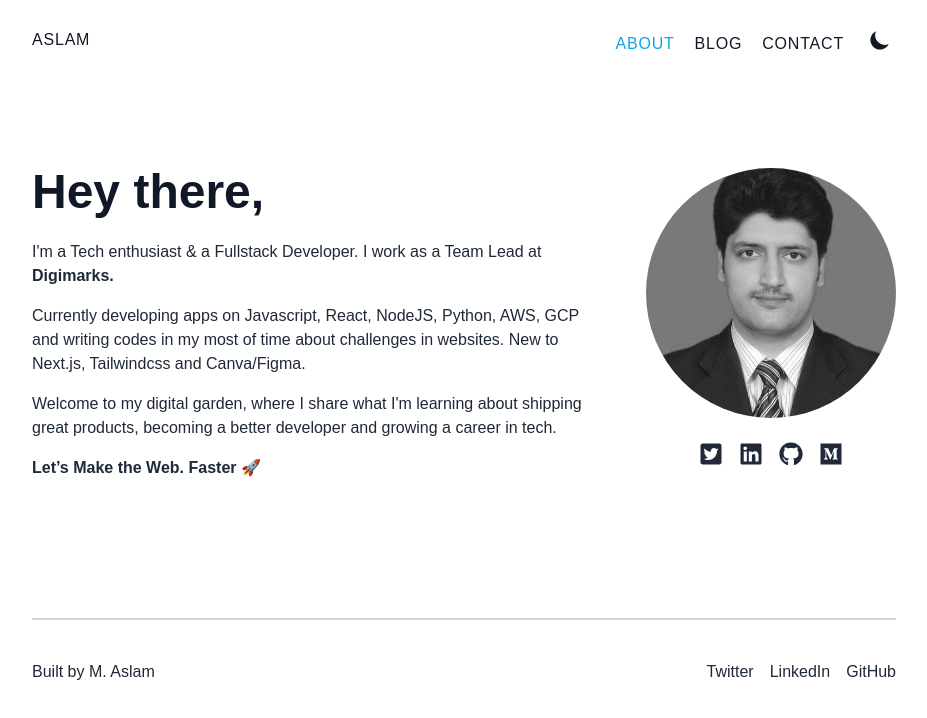
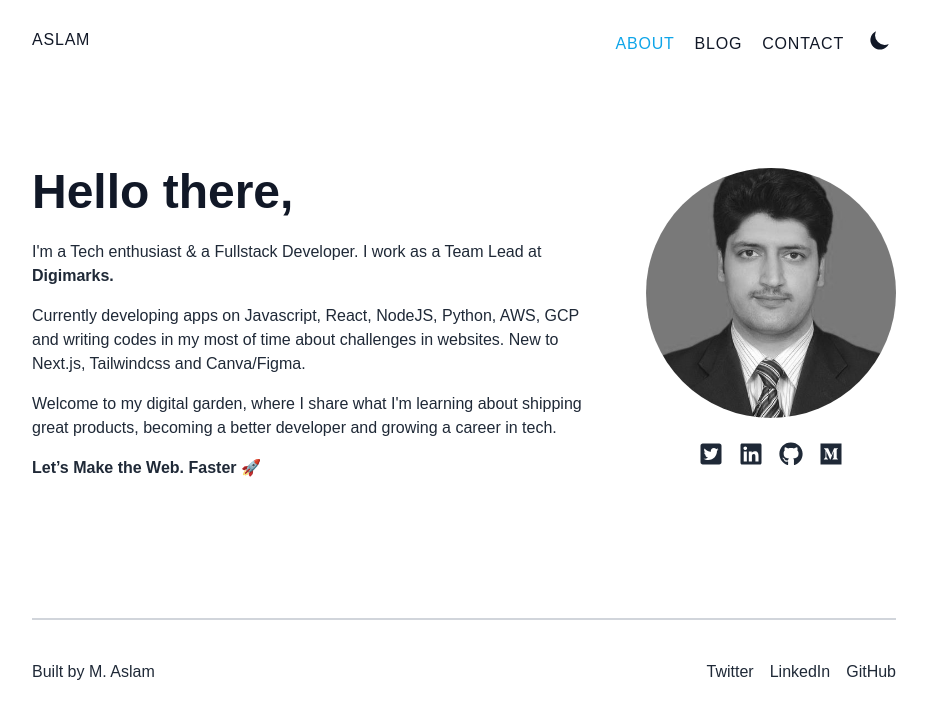
Before and after one commit to aslamkhan5/new-app2, a Next.js app: page / in a window 1280 px wide. Shown: the top 718 px of the page, without its empty margins (176-1103 px from the left). Built offline with nearby package versions, Linux system fonts and the light colour scheme.

Commit message:
name changeddfd

```diff
--- a/components/About.tsx
+++ b/components/About.tsx
@@ -9,7 +9,7 @@ const About = () => {
                 className="lg:space-x-5 lg:flex lg:flex-row item-center lg:-mx-4 flex flex-col-reverse text-center lg:text-left">
                 <div className="lg:px-4 lg:mt-12 ">
                     <h1 className="text-2xl font-bold text-gray-900 lg:text-5xl dark:text-white">
-                        Hey there,
+                        Hello there,
                     </h1>
                     <div className="mt-6 text-gray-800 dark:text-white">
                         <p className="mb-4">I'm a Tech enthusiast & a Fullstack Developer. I work as a Team Lead at <a
```
